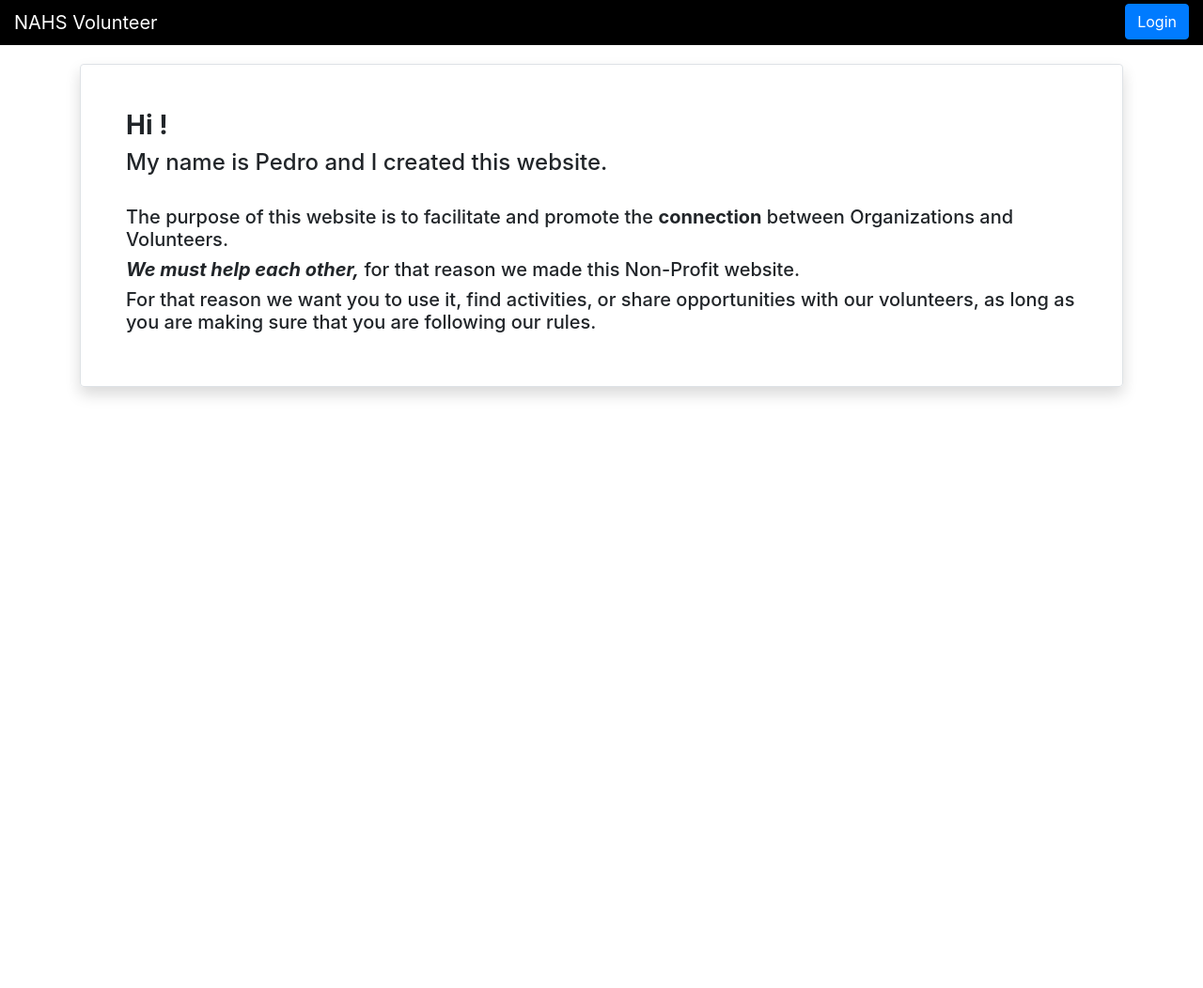
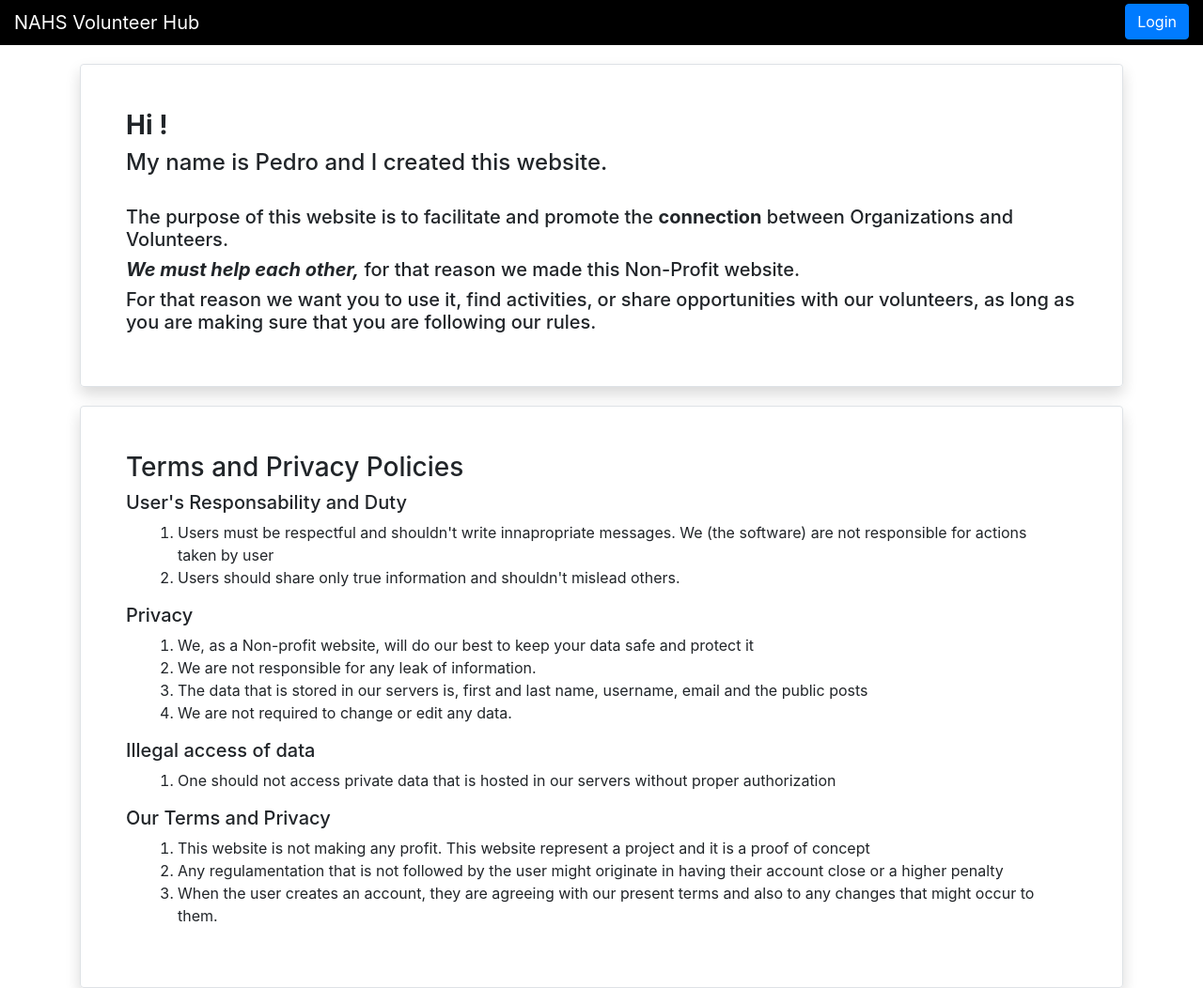
Before and after one commit to PedroVictorCoding/volunteer-atlanta, a Django app: template volunteer/templates/home/about.html in a window 1280 px wide. Shown: the whole page at 94% size. Before the commit the page ends 423 px from the top, so only its background shows below. Run offline with Django 3.2, Linux system fonts and the light colour scheme; the template is opened without the code that fills it, so the values that code supplies are empty; some libraries are stand-ins or nearby versions.

```diff
--- a/volunteer/accounts/admin.py
+++ b/volunteer/accounts/admin.py
@@ -1,5 +1,6 @@
 from django.contrib import admin
 from accounts.models import UserProfile
+from home.models import Post
 
 class UserProfileAdmin(admin.ModelAdmin):
 
@@ -13,3 +14,4 @@ class UserProfileAdmin(admin.ModelAdmin):
         return queryset
 
 admin.site.register(UserProfile, UserProfileAdmin)
+admin.site.register(Post)
--- a/volunteer/home/views.py
+++ b/volunteer/home/views.py
@@ -1,5 +1,7 @@
 from django.shortcuts import render, HttpResponse, HttpResponseRedirect
 from django.views.generic import TemplateView
+from django.contrib.auth.decorators import login_required
+from django.contrib.auth.models import User
 from home.forms import HomeForm
 from home.models import Post
 
@@ -10,8 +12,8 @@ class HomeView(TemplateView):
         form = HomeForm()
         posts = Post.objects.all().order_by('-date')
         random_posts = Post.objects.order_by('?').first()
-        print(posts)
-        args = {'form': form, 'posts': posts, 'random_posts': random_posts}
+        users = User.objects.all()
+        args = {'form': form, 'posts': posts, 'random_posts': random_posts, 'users': users}
         return render(request, self.template_name, args)
 
     def post(self, request):
--- a/volunteer/templates/accounts/login.html
+++ b/volunteer/templates/accounts/login.html
@@ -2,7 +2,7 @@
 {% load static %}
 
 {% block title %}
-<title>Login - NAHS Volunteer</title>
+<title>Login - NAHS Volunteer Hub</title>
 {% endblock title %}
 
 {% block content %}
--- a/volunteer/templates/accounts/logout.html
+++ b/volunteer/templates/accounts/logout.html
@@ -5,7 +5,7 @@
     <meta charset="utf-8">
     <link rel="stylesheet" href="https://stackpath.bootstrapcdn.com/bootstrap/4.3.1/css/bootstrap.min.css" integrity="sha384-ggOyR0iXCbMQv3Xipma34MD+dH/1fQ784/j6cY/iJTQUOhcWr7x9JvoRxT2MZw1T" crossorigin="anonymous">
     <link href="https://fonts.googleapis.com/css?family=Nunito|PT+Sans&display=swap" rel="stylesheet">
-  <title>Logout - NAHS Volunteering</title>
+  <title>Logout - NAHS Volunteer Hub</title>
   </head>
   <body>
     <div class="container" style="margin-top:50px">
--- a/volunteer/templates/accounts/signup.html
+++ b/volunteer/templates/accounts/signup.html
@@ -2,7 +2,7 @@
 {% load static %}
 
 {% block title %}
-<title>Signup - Atlanta Volunteer</title>
+<title>Signup - NAHS Volunteer Hub</title>
 {% endblock title %}
 
 {% block content %}
--- a/volunteer/templates/home/about.html
+++ b/volunteer/templates/home/about.html
@@ -2,7 +2,7 @@
 {% load static %}
 
 {% block title %}
-<title>About - NAHS Volunteer</title>
+<title>About - NAHS Volunteer Hub</title>
 {% endblock title %}
 
 {% block content %}
@@ -16,7 +16,7 @@
 
 <nav class="site-header sticky-top py-1">
    <div class="container-fluid">
-     <a class="navbar-brand" href="/">NAHS Volunteer</a>
+     <a class="navbar-brand" href="/">NAHS Volunteer Hub</a>
      {% if user.is_authenticated %}
       <button class="btn btn-primary dropdown-toggle" type="button" id="dropdown01"
       href="" style="float:right;" data-toggle="dropdown" aria-haspopup="true"
@@ -24,7 +24,7 @@
         <div  class="dropdown-menu" aria-labelledby="dropdownMenuButton">
           <a class="dropdown-item" style="color:#000" href="/">Home</a>
             <a class="dropdown-item" style="color:#000" href="/">Messaging (Coming Soon)</a>
-          <a class="dropdown-item" style="color:#000" href="/accounts/profile">Profile - {{ user }}</a>
+          <a class="dropdown-item" style="color:#000" href="/accounts/profile">Profile - {{ request.user }}</a>
           <div class="dropdown-divider"></div>
           <a class="dropdown-item" style="color:#000" href="/about">About</a>
           <div class="dropdown-divider"></div>
@@ -46,14 +46,43 @@
         </div>
       </div>
 
+      <div class="container" style="margin-top:20px">
+        <div class="p-5 rounded border shadow">
+          <h3>Terms and Privacy Policies</h3>
+          <h5>User's Responsability and Duty</h5>
+          <div class="container-fluid">
+              <ol>
+                <li>Users must be respectful and shouldn't write innapropriate messages. We (the software) are not responsible for actions taken by user</li>
+                <li>Users should share only true information and shouldn't mislead others. </li>
+              </ol>
+          </div>
+          <h5>Privacy</h5>
+          <div class="container-fluid">
+              <ol>
+                <li>We, as a Non-profit website, will do our best to keep your data safe and protect it</li>
+                <li>We are not responsible for any leak of information.</li>
+                <li>The data that is stored in our servers is, first and last name, username, email and the public posts</li>
+                <li>We are not required to change or edit any data.</li>
+              </ol>
+          </div>
+          <h5>Illegal access of data</h5>
+          <div class="container-fluid">
+              <ol>
+                <li>One should not access private data that is hosted in our servers without proper authorization</li>
+              </ol>
+          </div>
+          <h5>Our Terms and Privacy</h5>
+          <div class="container-fluid">
+              <ol>
+                <li>This website is not making any profit. This website represent a project and it is a proof of concept</li>
+                <li>Any regulamentation that is not followed by the user might originate in having their account close or a higher penalty</li>
+                <li>When the user creates an account, they are agreeing with our present terms and also to any changes that might occur to them.</li>
+              </ol>
+          </div>
 
 
-
-
-
-
-
-
+        </div>
+      </div>
 
 {% endblock content %}
 <script src="https://code.jquery.com/jquery-3.3.1.slim.min.js" integrity="sha384-q8i/X+965DzO0rT7abK41JStQIAqVgRVzpbzo5smXKp4YfRvH+8abtTE1Pi6jizo" crossorigin="anonymous"></script>
```
Also changed, not shown: volunteer/accounts/views.py (+9 -5 lines), volunteer/home/models.py (+4 -3 lines), volunteer/templates/accounts/profile.html (+2 -6 lines), volunteer/templates/home/home.html (+37 -19 lines), volunteer/volunteer/urls.py (+8 -7 lines), volunteer/home/migrations/0007_post_post_id.py (added), volunteer/home/migrations/0008_auto_20190929_1630.py (added), volunteer/home/migrations/0009_auto_20190929_1636.py (added).
